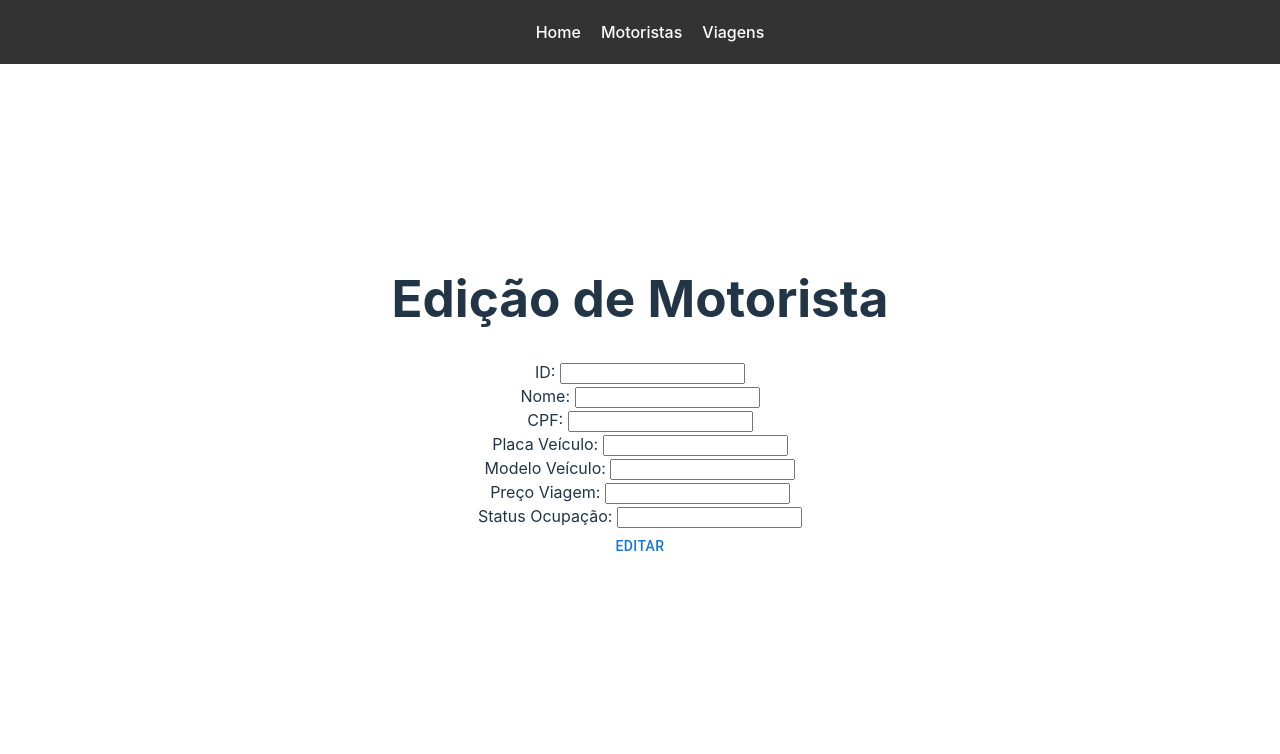
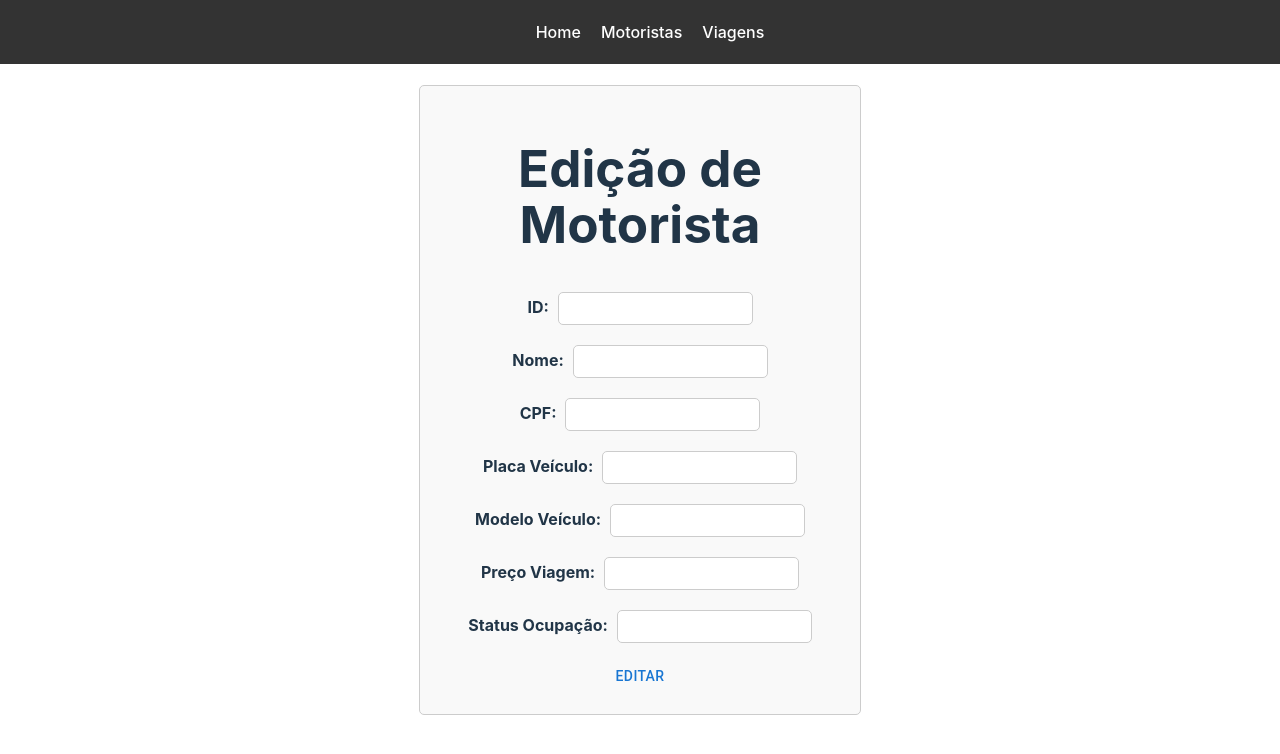
Before and after one commit to leosfreitas/front-arquitetura-g5, a React (Vite) app in the folder app/: page /motorista/edicao in a window 1280 px wide. Shown: the top 754 px of the page. Built offline with nearby package versions, Linux system fonts and the light colour scheme.

Commit message:
mudanca css

```diff
--- a/app/src/pages/Home.jsx
+++ b/app/src/pages/Home.jsx
@@ -7,8 +7,8 @@ export default function Home() {
         <>
             <Header />
             <div className="content">
-                <h1>Olá</h1>
-                <Link to="/motorista">Motoristas</Link>
+                <h1>Olá, bem vindo!</h1>
+
             </div>
         </>
     );
--- a/app/src/pages/motoristas/CadastrarMotoristas.jsx
+++ b/app/src/pages/motoristas/CadastrarMotoristas.jsx
@@ -1,24 +1,23 @@
-import { Button, IconButton, Snackbar } from "@mui/material"
-import { Fragment, useState } from "react"
+import { Button, IconButton, Snackbar } from "@mui/material";
+import { Fragment, useState } from "react";
 import CloseIcon from '@mui/icons-material/Close';
-import Header from "../Header.jsx"
+import Header from "../Header.jsx";
+import  '../style/Cadastro.css';
 
 export function CadastrarMotoristas() {
 
-    const [nome, setNome] = useState()
-    const [cpf, setCpf] = useState()
-    const [placaVeiculo, setPlacaVeiculo] = useState()
-    const [modeloVeiculo, setModeloVeiculo] = useState()
-    const [precoViagem, setPrecoViagem] = useState()
-    const [statusOcupacao, setStatusOcupacao] = useState()
-
-    const [open, setOpen] = useState(false)
+    const [nome, setNome] = useState("");
+    const [cpf, setCpf] = useState("");
+    const [placaVeiculo, setPlacaVeiculo] = useState("");
+    const [modeloVeiculo, setModeloVeiculo] = useState("");
+    const [precoViagem, setPrecoViagem] = useState("");
+    const [statusOcupacao, setStatusOcupacao] = useState("");
+    const [open, setOpen] = useState(false);
 
     const handleClose = (event, reason) => {
         if (reason === 'clickaway') {
           return;
         }
-
         setOpen(false);
     };
 
@@ -46,7 +45,7 @@ export function CadastrarMotoristas() {
           'modeloVeiculo': modeloVeiculo,
           'precoViagem': precoViagem,
           'statusOcupacao': statusOcupacao
-        }
+        };
 
         fetch('http://localhost:8080/motoristas', {
           method: 'POST',
@@ -59,25 +58,23 @@ export function CadastrarMotoristas() {
         }).catch(response => {
           alert('Erro no cadastro do motorista!')
           alert(response.status)
-        })
+        });
     }
 
     return (
       <>
         <div className="card">
-        <Header />
-
+            <Header />
             <h1>Cadastro de Motoristas</h1>
-
-            Nome: <input type='text' value={nome} onChange={e => setNome(e.target.value)} ></input><br></br>
-            CPF: <input type='text' value={cpf} onChange={e => setCpf(e.target.value)} ></input><br></br>
-            Placa do Veículo: <input type='text' value={placaVeiculo} onChange={e => setPlacaVeiculo(e.target.value)} ></input><br></br>
-            Modelo do Veículo: <input type='text' value={modeloVeiculo} onChange={e => setModeloVeiculo(e.target.value)} ></input><br></br>
-            Preço da Viagem: <input type='text' value={precoViagem} onChange={e => setPrecoViagem(e.target.value)} ></input><br></br>
-            Status de Ocupação: <input type='text' value={statusOcupacao} onChange={e => setStatusOcupacao(e.target.value)} ></input><br></br>
-            <br></br>
-
-            <Button variant="contained" onClick={() => click()}>Cadastrar</Button>
+            <form className="form">
+                <input type='text' placeholder="Nome" value={nome} onChange={e => setNome(e.target.value)} />
+                <input type='text' placeholder="CPF" value={cpf} onChange={e => setCpf(e.target.value)} />
+                <input type='text' placeholder="Placa do Veículo" value={placaVeiculo} onChange={e => setPlacaVeiculo(e.target.value)} />
+                <input type='text' placeholder="Modelo do Veículo" value={modeloVeiculo} onChange={e => setModeloVeiculo(e.target.value)} />
+                <input type='text' placeholder="Preço da Viagem" value={precoViagem} onChange={e => setPrecoViagem(e.target.value)} />
+                <input type='text' placeholder="Status de Ocupação" value={statusOcupacao} onChange={e => setStatusOcupacao(e.target.value)} />
+                <Button variant="contained" onClick={() => click()}>Cadastrar</Button>
+            </form>
         </div>
         <Snackbar
             open={open}
--- a/app/src/pages/motoristas/EditarMotoristas.jsx
+++ b/app/src/pages/motoristas/EditarMotoristas.jsx
@@ -2,6 +2,8 @@ import { Button, IconButton, Snackbar } from "@mui/material"
 import { Fragment, useState } from "react"
 import CloseIcon from '@mui/icons-material/Close';
 import Header from "../Header.jsx"
+import  '../style/Editar.css'
+
 
 export function EditarMotoristas() {
 
@@ -66,38 +68,40 @@ export function EditarMotoristas() {
     return (
       <>
           <Header />
-
+          <div className="editar-container">
               <h1>Edição de Motorista</h1>
-
-            <div>
-                <label>ID: </label>
-                <input type='text' value={id} onChange={e => setId(e.target.value)} />
+              <div className="editar-form">
+                  <div className="editar-input-container">
+                      <label className="editar-label">ID: </label>
+                      <input className="editar-input" type='text' value={id} onChange={e => setId(e.target.value)} />
                   </div>
-            <div>
-                <label>Nome: </label>
-                <input type='text' value={nome} onChange={e => setNome(e.target.value)} />
+                  <div className="editar-input-container">
+                      <label className="editar-label">Nome: </label>
+                      <input className="editar-input" type='text' value={nome} onChange={e => setNome(e.target.value)} />
                   </div>
-            <div>
-                <label>CPF: </label>
-                <input type='text' value={cpf} onChange={e => setCpf(e.target.value)} />
+                  <div className="editar-input-container">
+                      <label className="editar-label">CPF: </label>
+                      <input className="editar-input" type='text' value={cpf} onChange={e => setCpf(e.target.value)} />
                   </div>
-            <div>
-                <label>Placa Veículo: </label>
-                <input type='text' value={placaVeiculo} onChange={e => setPlacaVeiculo(e.target.value)} />
+                  <div className="editar-input-container">
+                      <label className="editar-label">Placa Veículo: </label>
+                      <input className="editar-input" type='text' value={placaVeiculo} onChange={e => setPlacaVeiculo(e.target.value)} />
                   </div>
-            <div>
-                <label>Modelo Veículo: </label>
-                <input type='text' value={modeloVeiculo} onChange={e => setModeloVeiculo(e.target.value)} />
+                  <div className="editar-input-container">
+                      <label className="editar-label">Modelo Veículo: </label>
+                      <input className="editar-input" type='text' value={modeloVeiculo} onChange={e => setModeloVeiculo(e.target.value)} />
                   </div>
-            <div>
-                <label>Preço Viagem: </label>
-                <input type='text' value={precoViagem} onChange={e => setPrecoViagem(e.target.value)} />
+                  <div className="editar-input-container">
+                      <label className="editar-label">Preço Viagem: </label>
+                      <input className="editar-input" type='text' value={precoViagem} onChange={e => setPrecoViagem(e.target.value)} />
                   </div>
-            <div>
-                <label>Status Ocupação: </label>
-                <input type='text' value={statusOcupacao} onChange={e => setStatusOcupacao(e.target.value)} />
+                  <div className="editar-input-container">
+                      <label className="editar-label">Status Ocupação: </label>
+                      <input className="editar-input" type='text' value={statusOcupacao} onChange={e => setStatusOcupacao(e.target.value)} />
                   </div>
-            <Button onClick={click}>Editar</Button>
+                  <Button className="editar-button" onClick={click}>Editar</Button>
+              </div>
+          </div>
           <Snackbar
               open={open}
               autoHideDuration={6000}
@@ -106,6 +110,7 @@ export function EditarMotoristas() {
               action={action}
           />
       </>
-    )
+  );
+
 
 }
--- /dev/null
+++ b/app/src/pages/style/Cadastro.css
@@ -0,0 +1,34 @@
+.card {
+    margin: 20px;
+    padding: 20px;
+    border: 1px solid #ccc;
+    border-radius: 5px;
+    max-width: 400px;
+    background-color: #f9f9f9;
+}
+
+.form {
+    display: flex;
+    flex-direction: column;
+}
+
+input {
+    margin: 5px 0;
+    padding: 10px;
+    border: 1px solid #ccc;
+    border-radius: 5px;
+}
+
+button {
+    margin-top: 10px;
+    padding: 10px 20px;
+    border: none;
+    border-radius: 5px;
+    background-color: #007bff;
+    color: #fff;
+    cursor: pointer;
+}
+
+button:hover {
+    background-color: #0056b3;
+}
--- /dev/null
+++ b/app/src/pages/style/Editar.css
@@ -0,0 +1,44 @@
+/* EditarMotoristas.css */
+
+.editar-container {
+    margin: 20px;
+    padding: 20px;
+    border: 1px solid #ccc;
+    border-radius: 5px;
+    max-width: 400px;
+    background-color: #f9f9f9;
+}
+
+.editar-form {
+    display: flex;
+    flex-direction: column;
+}
+
+.editar-input-container {
+    margin-bottom: 10px;
+}
+
+.editar-label {
+    font-weight: bold;
+    margin-right: 5px;
+}
+
+.editar-input {
+    padding: 8px;
+    border: 1px solid #ccc;
+    border-radius: 5px;
+}
+
+.editar-button {
+    margin-top: 10px;
+    padding: 10px 20px;
+    border: none;
+    border-radius: 5px;
+    background-color: #007bff;
+    color: #fff;
+    cursor: pointer;
+}
+
+.editar-button:hover {
+    background-color: #0056b3;
+}
```
Lines whose indentation alone changed are shown as unchanged.
